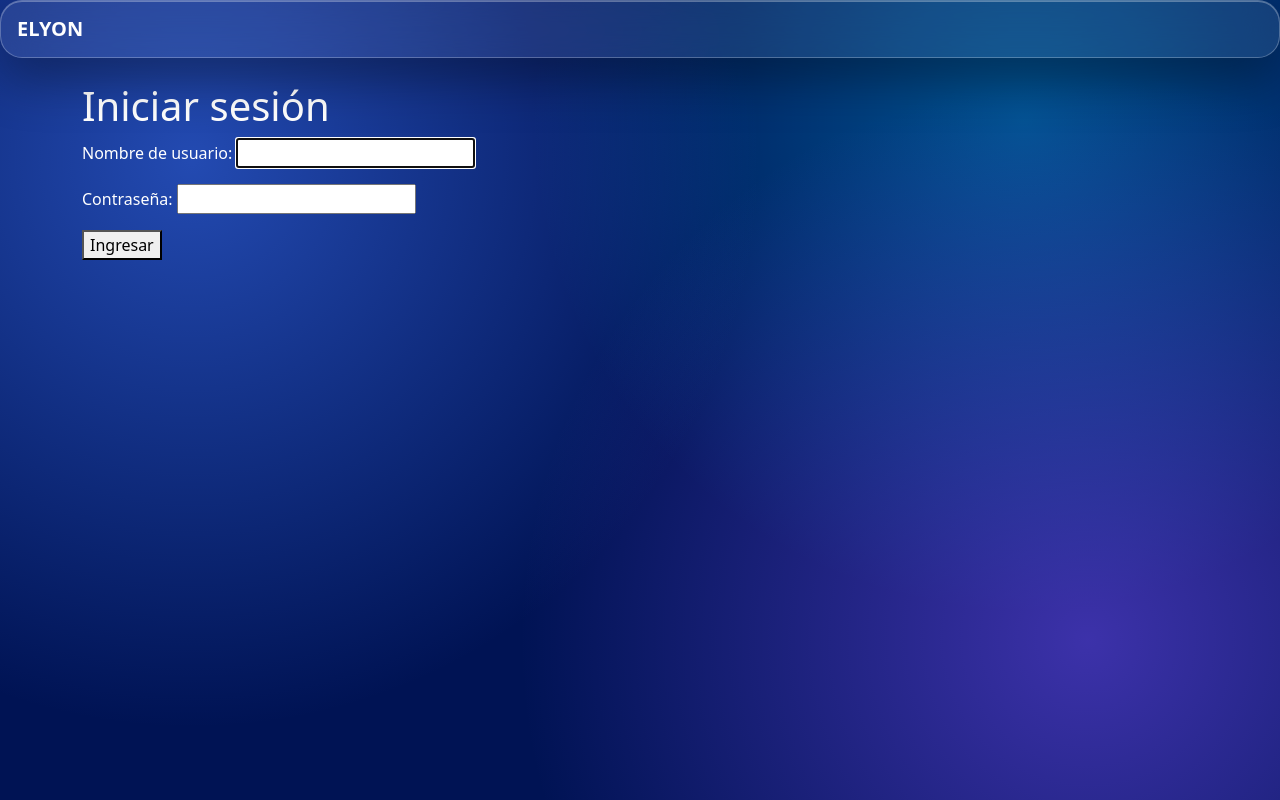
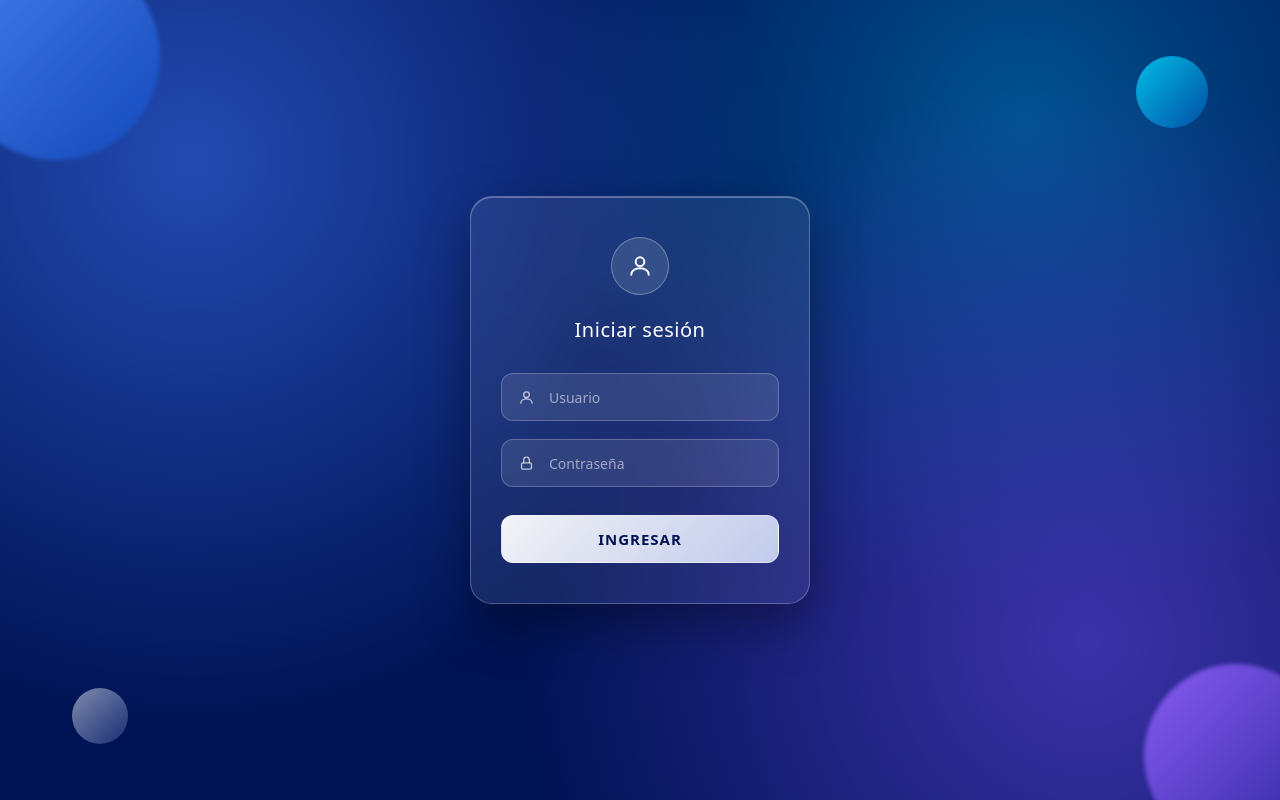
Before and after one commit to Samubarboza/elyon, a Django app: page /users/login/ in a window 1280 px wide. Run offline with Django 5.2, Linux system fonts and the light colour scheme; parts of the project's set-up code (start-up, migrations or seed data) failed here and were passed over; some libraries are stand-ins or nearby versions.

Commit message:
se agrego y centro la tarjeta de login transparente, se agregaron avatars en las esquinas y los estilos en sus capas separadas correspondientes.

```diff
--- a/static/css/base.css
+++ b/static/css/base.css
@@ -31,3 +31,10 @@ body {
   --bs-btn-hover-bg: #001a73;
   --bs-btn-hover-border-color: #001a73;
 }
+
+/* Tablas dentro de vidrio en texto claro */
+.glass .table {
+  --bs-table-color: #ffffff;
+  --bs-table-bg: transparent;
+  --bs-table-border-color: rgba(255, 255, 255, 0.15);
+}
--- /dev/null
+++ b/static/css/login.css
@@ -0,0 +1,67 @@
+/* Estilos propios de la pantalla de login */
+
+.login-screen {
+  position: relative;
+  min-height: 100vh;
+  display: flex;
+  align-items: center;
+  justify-content: center;
+  padding: 32px 16px;
+  overflow: hidden;
+}
+
+/* Circulos del diseno: los grandes asoman por las esquinas, los chicos son acentos nitidos */
+.login-circle {
+  position: absolute;
+  z-index: 0;
+  border-radius: 50%;
+}
+.login-circle-1 { top: -6vmin; left: -6vmin; width: clamp(180px, 26vmin, 360px); height: clamp(180px, 26vmin, 360px); background: linear-gradient(135deg, rgba(80, 140, 255, 0.9), rgba(0, 80, 220, 0.4)); filter: blur(2px); }
+.login-circle-2 { right: -6vmin; bottom: -6vmin; width: clamp(160px, 23vmin, 320px); height: clamp(160px, 23vmin, 320px); background: linear-gradient(135deg, rgba(150, 100, 255, 0.85), rgba(60, 40, 200, 0.4)); filter: blur(2px); }
+.login-circle-3 { top: 7vmin; right: 9vmin; width: clamp(70px, 9vmin, 120px); height: clamp(70px, 9vmin, 120px); background: linear-gradient(135deg, rgba(0, 220, 255, 0.8), rgba(0, 120, 255, 0.3)); }
+.login-circle-4 { bottom: 7vmin; left: 9vmin; width: clamp(54px, 7vmin, 96px); height: clamp(54px, 7vmin, 96px); background: linear-gradient(135deg, rgba(255, 255, 255, 0.5), rgba(120, 160, 255, 0.2)); }
+
+.login-card {
+  position: relative;
+  z-index: 1;
+  width: 100%;
+  max-width: 340px;
+  padding: 40px 30px;
+}
+
+.login-avatar {
+  width: 58px;
+  height: 58px;
+  margin: 0 auto 20px;
+  border-radius: 50%;
+  background: rgba(255, 255, 255, 0.12);
+  border: 1px solid rgba(255, 255, 255, 0.30);
+  display: flex;
+  align-items: center;
+  justify-content: center;
+}
+
+.login-title { text-align: center; font-size: 20px; font-weight: 500; letter-spacing: 0.5px; margin: 0 0 28px; }
+
+.login-field { display: flex; align-items: center; gap: 12px; height: 48px; padding: 0 16px; margin-bottom: 18px; }
+.login-field input { flex: 1; background: transparent; border: none; outline: none; color: #ffffff; height: 100%; font-size: 14px; }
+.login-field input::placeholder { color: rgba(255, 255, 255, 0.55); }
+
+.login-button {
+  width: 100%;
+  height: 48px;
+  margin-top: 10px;
+  border: 1px solid rgba(255, 255, 255, 0.35);
+  border-radius: 12px;
+  background: linear-gradient(135deg, rgba(255, 255, 255, 0.95), rgba(220, 230, 255, 0.85));
+  color: #001354;
+  font-size: 15px;
+  font-weight: 600;
+  letter-spacing: 1px;
+  cursor: pointer;
+}
+.login-button:hover { background: linear-gradient(135deg, #ffffff, rgba(230, 238, 255, 0.95)); }
+
+@media (prefers-reduced-motion: reduce) {
+  .login-circle { animation: none; }
+}
--- a/templates/base.html
+++ b/templates/base.html
@@ -9,6 +9,7 @@
     <link rel="stylesheet" href="{% static 'css/base.css' %}">
     <link rel="stylesheet" href="{% static 'css/glass.css' %}">
     <link rel="stylesheet" href="{% static 'css/animations.css' %}">
+    {% block extrahead %}{% endblock %}
 </head>
 <body>
     {% block navbar %}
@@ -25,7 +26,7 @@
     </div>
     {% endif %}
 
-    <main class="container">
+    <main class="{% block main_class %}container{% endblock %}">
         {% block content %}{% endblock %}
     </main>
 
--- a/templates/registration/login.html
+++ b/templates/registration/login.html
@@ -1,15 +1,48 @@
 {% extends 'base.html' %}
+{% load static %}
 
 {% block title %}Iniciar sesión - ELYON{% endblock %}
 
+{% block navbar %}{% endblock %}
+{% block main_class %}{% endblock %}
+
+{% block extrahead %}
+<link rel="stylesheet" href="{% static 'css/login.css' %}">
+{% endblock %}
+
 {% block content %}
-<h1>Iniciar sesión</h1>
-{% if form.errors %}
-    <p>Usuario o contraseña incorrectos.</p>
-{% endif %}
-<form method="post">
-    {% csrf_token %}
-    {{ form.as_p }}
-    <button type="submit">Ingresar</button>
-</form>
+<div class="login-screen">
+
+  <span class="login-circle login-circle-1"></span>
+  <span class="login-circle login-circle-2"></span>
+  <span class="login-circle login-circle-3"></span>
+  <span class="login-circle login-circle-4"></span>
+
+  <div class="glass fade-in login-card">
+
+    <div class="login-avatar">
+      <svg xmlns="http://www.w3.org/2000/svg" width="26" height="26" viewBox="0 0 24 24" fill="none" stroke="#ffffff" stroke-width="1.8" stroke-linecap="round" stroke-linejoin="round"><circle cx="12" cy="8" r="4"/><path d="M4 20c0-4 4-6 8-6s8 2 8 6"/></svg>
+    </div>
+
+    <p class="login-title">Iniciar sesión</p>
+
+    {% if form.errors %}
+    <div class="alert glass text-white">Usuario o contraseña incorrectos.</div>
+    {% endif %}
+
+    <form method="post">
+      {% csrf_token %}
+      <div class="login-field glass-input">
+        <svg xmlns="http://www.w3.org/2000/svg" width="17" height="17" viewBox="0 0 24 24" fill="none" stroke="rgba(255,255,255,0.7)" stroke-width="1.8" stroke-linecap="round" stroke-linejoin="round"><circle cx="12" cy="8" r="4"/><path d="M4 20c0-4 4-6 8-6s8 2 8 6"/></svg>
+        <input type="text" name="username" placeholder="Usuario" autofocus required>
+      </div>
+      <div class="login-field glass-input">
+        <svg xmlns="http://www.w3.org/2000/svg" width="17" height="17" viewBox="0 0 24 24" fill="none" stroke="rgba(255,255,255,0.7)" stroke-width="1.8" stroke-linecap="round" stroke-linejoin="round"><rect x="5" y="11" width="14" height="9" rx="2"/><path d="M8 11V7a4 4 0 0 1 8 0v4"/></svg>
+        <input type="password" name="password" placeholder="Contraseña" required>
+      </div>
+      <button type="submit" class="login-button">INGRESAR</button>
+    </form>
+
+  </div>
+</div>
 {% endblock %}
```
Also changed, not shown: templates/registration/lockout.html (+6 -2 lines), templates/registration/password_change_done.html (+5 -3 lines), templates/registration/password_change_form.html (+6 -4 lines), templates/users/user_form.html (+9 -8 lines), templates/users/user_list.html (+12 -9 lines).
